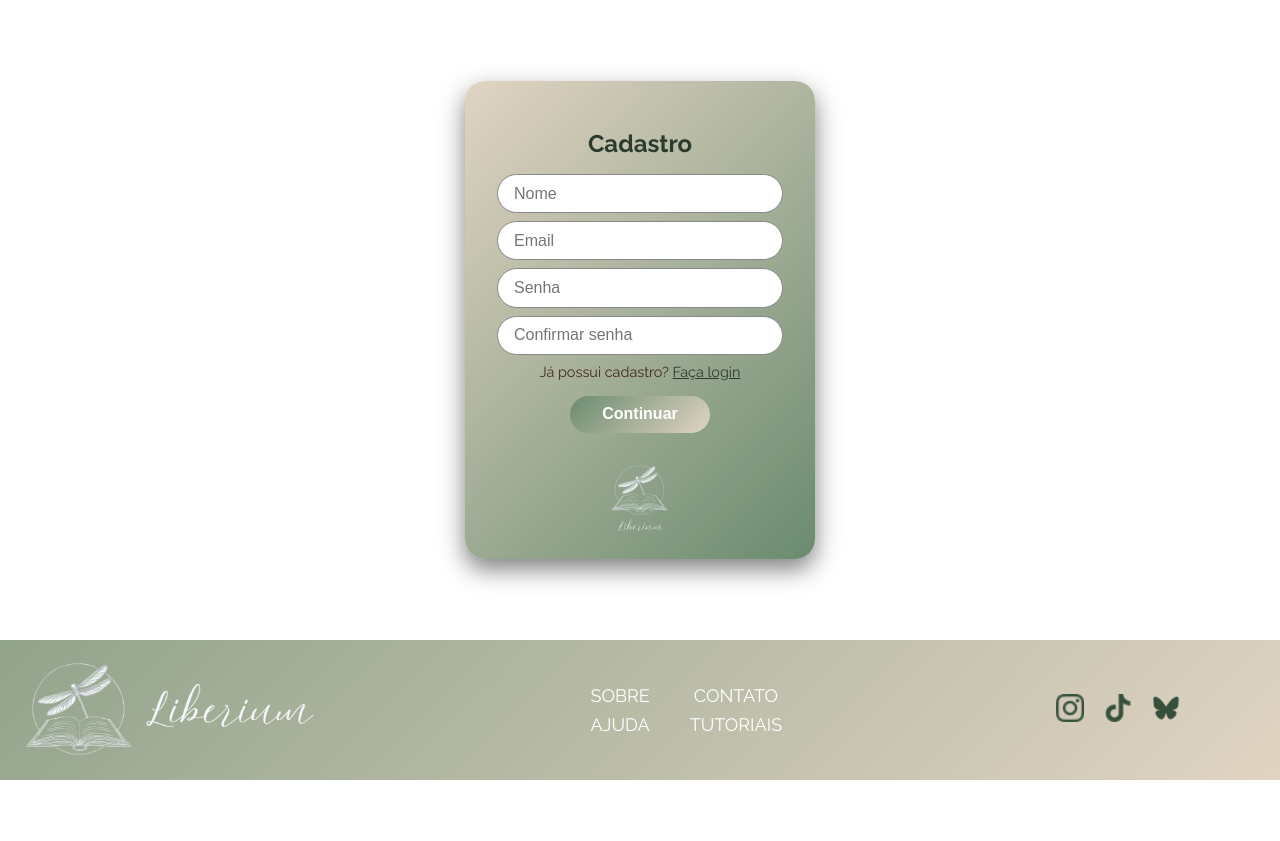
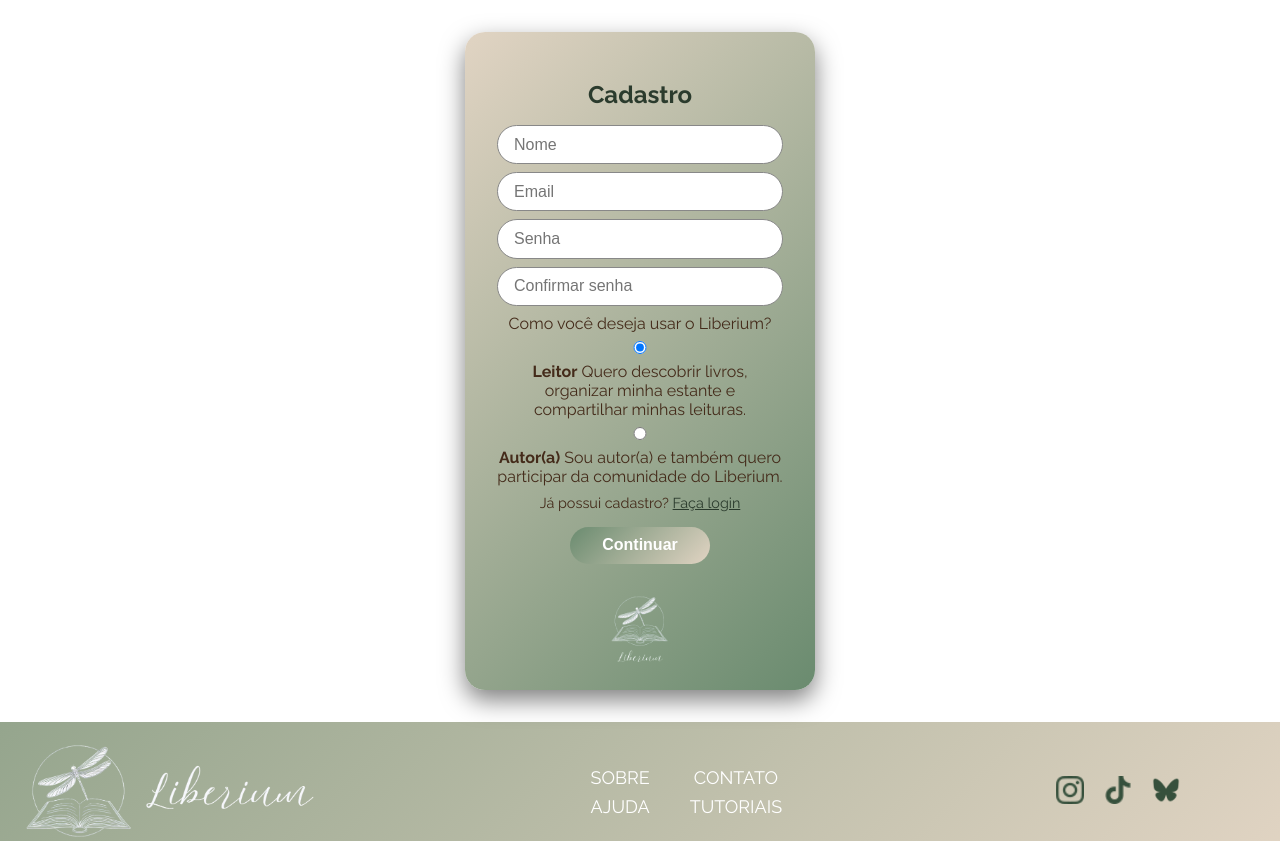
Before and after one commit to Isa-fee/Liberium, a Flask app: page /user/register in a window 1280 px wide. Shown: the part 75-916 px from the top of the page. Before the commit the page ends 855 px from the top, so only its background shows below. Run offline with Flask 3, Linux system fonts and the light colour scheme.

Commit message:
Adicionando o campo leitor, administrador e leitor

```diff
--- a/controllers/user_controller.py
+++ b/controllers/user_controller.py
@@ -16,39 +16,95 @@ user_bp = Blueprint("user_bp", __name__, url_prefix="/user")
 
 @user_bp.route("/register", methods=["GET", "POST"])
 def register():
-
     if request.method == "POST":
-
-        nome = request.form.get("nome")
-        email = request.form.get("email")
-        senha = request.form.get("senha")
-        confirmar_senha = request.form.get("confirmar_senha")
-
+        nome = request.form.get(
+            "nome",
+            ""
+        ).strip()
+        email = request.form.get(
+            "email",
+            ""
+        ).strip().lower()
+        senha = request.form.get(
+            "senha",
+            ""
+        )
+        confirmar_senha = request.form.get(
+            "confirmar_senha",
+            ""
+        )
+        tipo = request.form.get(
+            "tipo",
+            "leitor"
+        )
+        # ==================================
+        # VALIDAR TIPO DE USUÁRIO
+        # ==================================
+        tipos_permitidos = [
+            "leitor",
+            "autor"
+        ]
+        if tipo not in tipos_permitidos:
+            tipo = "leitor"
+        # ==================================
+        # VALIDAR CAMPOS
+        # ==================================
+        if not nome or not email or not senha:
+            flash(
+                "Preencha todos os campos obrigatórios.",
+                "danger"
+            )
+            return redirect(
+                url_for("user_bp.register")
+            )
+        # ==================================
+        # CONFIRMAR SENHA
+        # ==================================
         if senha != confirmar_senha:
-            flash("As senhas não coincidem!", "danger")
-            return redirect(url_for("user_bp.register"))
-
-        usuario_existente = Usuario.query.filter_by(email=email).first()
-
+            flash(
+                "As senhas não coincidem!",
+                "danger"
+            )
+            return redirect(
+                url_for("user_bp.register")
+            )
+        # ==================================
+        # VERIFICAR E-MAIL
+        # ==================================
+        usuario_existente = Usuario.query.filter_by(
+            email=email
+        ).first()
         if usuario_existente:
-            flash("E-mail já cadastrado!", "danger")
-            return redirect(url_for("user_bp.register"))
-
+            flash(
+                "E-mail já cadastrado!",
+                "danger"
+            )
+            return redirect(
+                url_for("user_bp.register")
+            )
+        # ==================================
+        # CRIAR USUÁRIO
+        # ==================================
         novo_usuario = Usuario(
             nome=nome,
             email=email,
-            senha=generate_password_hash(senha)
+            senha=generate_password_hash(senha),
+            tipo=tipo
         )
-
-        db.session.add(novo_usuario)
+        db.session.add(
+            novo_usuario
+        )
         db.session.commit()
-
-        verificar_insignias(novo_usuario)
-
-        flash("Cadastro realizado com sucesso!", "success")
-
-        return redirect(url_for("user_bp.login"))
-
+        verificar_insignias(
+            novo_usuario
+        )
+        flash(
+            "Cadastro realizado com sucesso!",
+            "success"
+        )
+        return redirect(
+            url_for("user_bp.login")
+        )
     return render_template("user/register.html")
 
 
--- a/templates/user/register.html
+++ b/templates/user/register.html
@@ -49,6 +49,48 @@
         >
 
       </div>
+      <div class="tipo-usuario">
+        <p class="titulo-tipo">
+          Como você deseja usar o Liberium?
+        </p>
+        <label class="opcao-tipo">
+          <input
+            type="radio"
+            name="tipo"
+            value="leitor"
+            checked
+            required
+          >
+          <div>
+            <strong>Leitor</strong>
+            <span>
+              Quero descobrir livros, organizar minha estante
+              e compartilhar minhas leituras.
+            </span>
+          </div>
+
+        </label>
+
+        <label class="opcao-tipo">
+
+          <input
+            type="radio"
+            name="tipo"
+            value="autor"
+            required
+          >
+
+          <div>
+            <strong>Autor(a)</strong>
+            <span>
+              Sou autor(a) e também quero participar
+              da comunidade do Liberium.
+            </span>
+          </div>
+
+        </label>
+
+      </div>
 
       <p class="login-text">
 
```
Also changed, not shown: models.py (+10 -2 lines).
